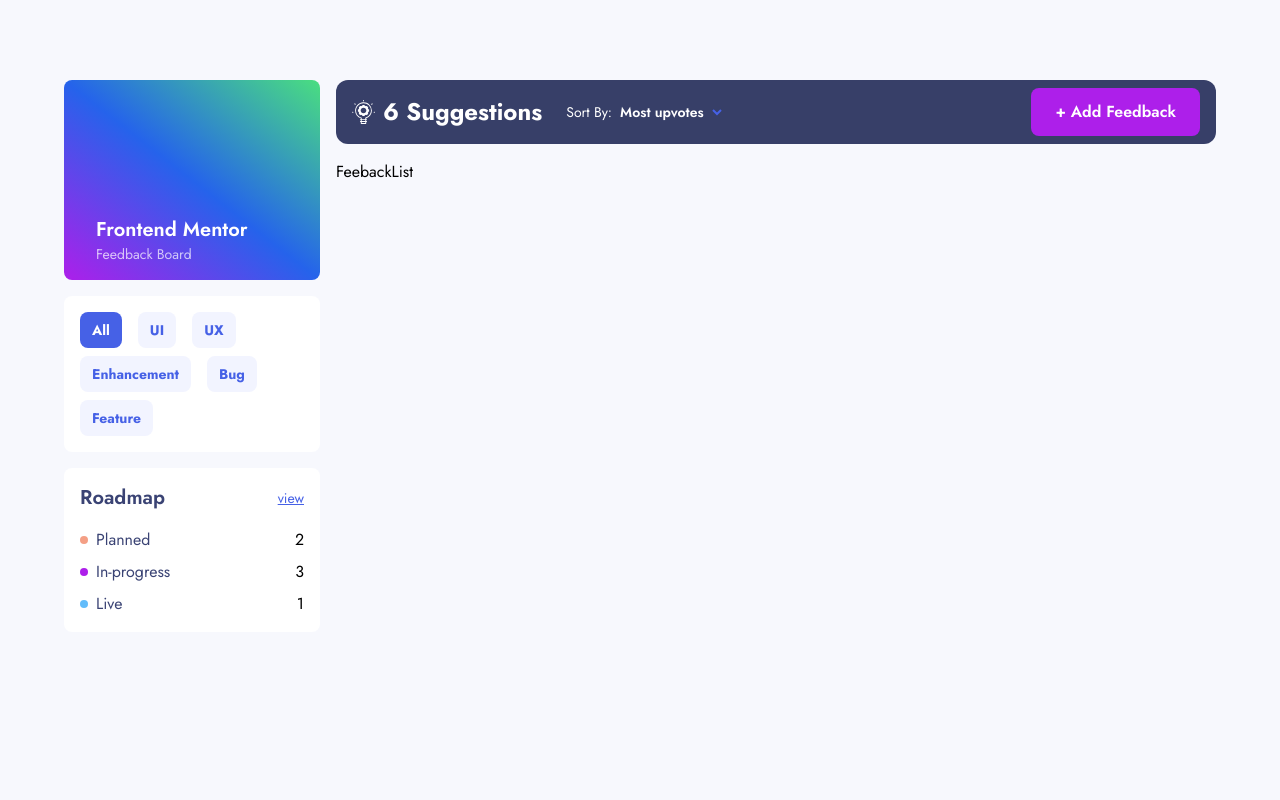
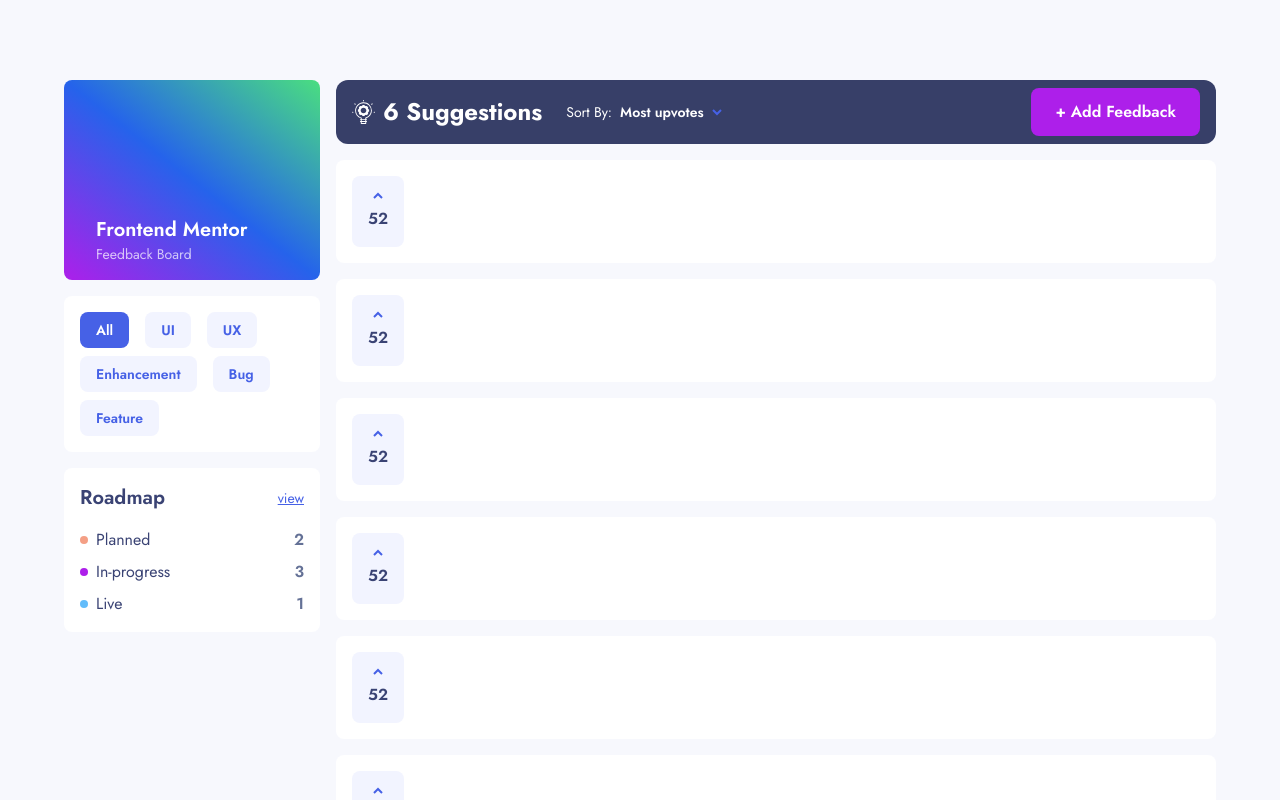
Before and after one commit to riteshmvteams/product-feedback-app, a React (Create React App) app: page / in a window 1280 px wide. Shown: the top 800 px of the page. Built offline with nearby package versions, Linux system fonts and the light colour scheme.

Commit message:
minor ui changes

```diff
--- a/src/App.js
+++ b/src/App.js
@@ -8,7 +8,7 @@
 export default function App() {
   return (
     <Suspense fallback={<Loader />}>
-      <div className="bg-body h-screen w-full md:pt-20">
+      <div className="bg-body min-h-screen w-full md:pt-20 pb-20">
         <RouterProvider router={router} />
       </div>
     </Suspense>
--- a/src/components/FeebackList.jsx
+++ b/src/components/FeebackList.jsx
@@ -1,3 +1,13 @@
+import SingleFeedbackList from "./SingleFeedbackList";
+
 export default function FeebackList() {
-  return <div>FeebackList</div>;
+  return (
+    <div>
+      <ul className="flex flex-col gap-4">
+        {Array.from({ length: 9 }).map((_, i) => {
+          return <SingleFeedbackList key={i} />;
+        })}
+      </ul>
+    </div>
+  );
 }
--- a/src/components/Sidebar.jsx
+++ b/src/components/Sidebar.jsx
@@ -72,7 +72,7 @@
             <li key={category.id}>
               <button
                 onClick={() => handleCategory(category?.name)}
-                className={`px-3 py-2 transition-all duration-200 text-sm font-bold rounded-lg ${
+                className={`px-4 py-2 transition-all duration-200 text-sm font-semibold rounded-lg ${
                   activeCategory === category.name
                     ? "bg-clrBlue-300 text-white"
                     : "bg-clrBlue-100 hover:bg-clrBlue-200 text-clrBlue-300"
@@ -111,7 +111,7 @@
                 ></div>
                 <h5 className="text-clrText-primary">{name}</h5>
               </div>
-              <h3>{number}</h3>
+              <h3 className="font-semibold text-clrText-secondary">{number}</h3>
             </li>
           );
         })}
--- /dev/null
+++ b/src/components/SingleFeedbackList.jsx
@@ -0,0 +1,13 @@
+import arrowUp from "../assets/shared/icon-arrow-up.svg";
+export default function SingleFeedbackList() {
+  return (
+    <li className="bg-white px-4 py-4 rounded-lg">
+      <button className="flex flex-col gap-2 bg-clrBlue-100 px-4 hover:bg-clrBlue-200 py-4 items-center rounded-lg transition-all duration-200">
+        <figure>
+          <img src={arrowUp} alt="arrowUp" />
+        </figure>
+        <span className="font-semibold text-clrText-primary">52</span>
+      </button>
+    </li>
+  );
+}
```
